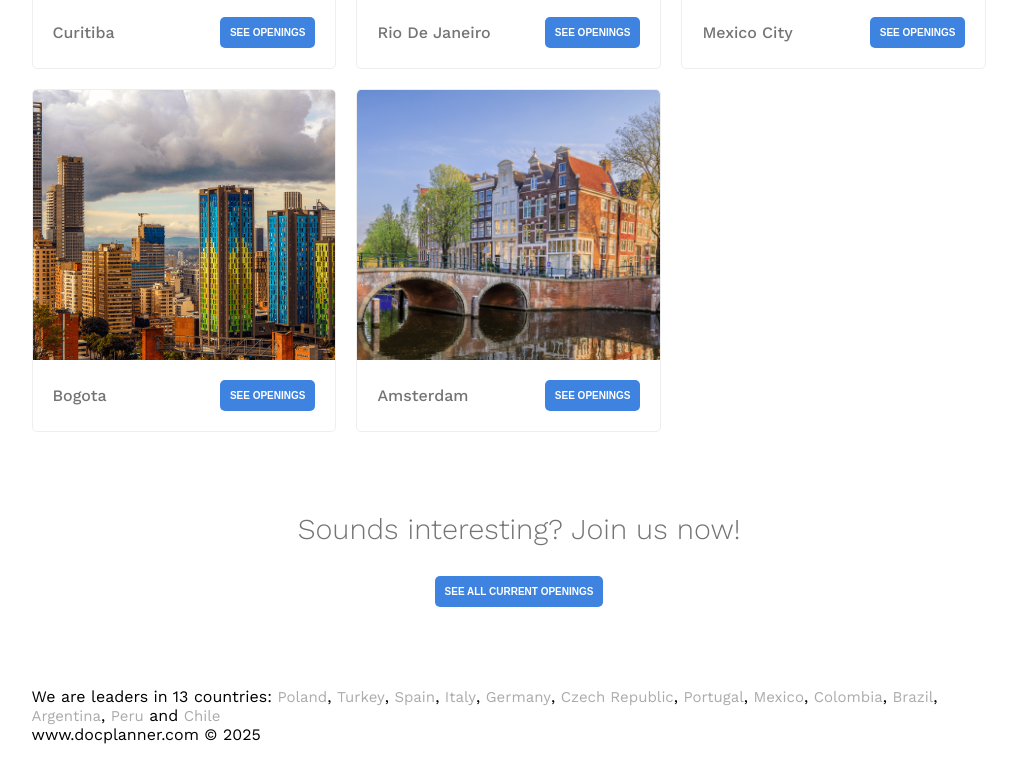
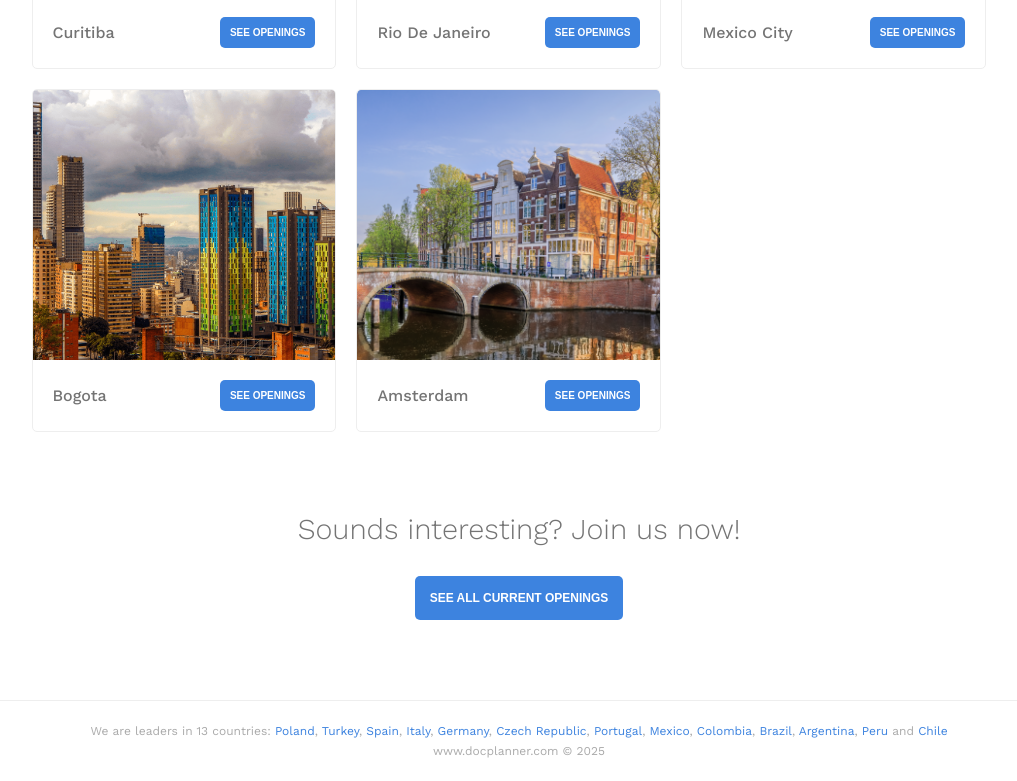
Before and after one commit to chbenamrane/css_checkpoint_02, a plain HTML site: page index.html in a window 1280 px wide. Shown: the part 2980-3761 px from the top of the page, without its empty margins (121-1138 px from the left). Before the commit the page ends 3724 px from the top, so only its background shows below. Drawn offline with nearby package versions, Linux system fonts and the light colour scheme.

Commit message:
Finishing the project

```diff
--- a/css/style.css
+++ b/css/style.css
@@ -383,6 +383,30 @@ header .navbar ul li .active {
   color: var(--secondary);
 }
 
+.section_03 .container .btn_3 {
+  font-size: 12px;
+  font-weight: 600;
+  padding: 15px;
+}
+
 /* End Section 03  */
 
 /* Start Footer */
+footer {
+  padding: 20px;
+  border-top: solid 1px #eee;
+}
+
+footer .container {
+  text-align: center;
+}
+
+footer .container p {
+  color: #aaa;
+  font-size: 12px;
+  line-height: 20px;
+}
+
+footer .container a {
+  font-size: 12px;
+}
--- a/index.html
+++ b/index.html
@@ -363,12 +363,20 @@
     <footer>
       <div class="container">
         <p>
-          We are leaders in 13 countries: <a href="">Poland</a>,
-          <a href="">Turkey</a>, <a href="">Spain</a>, <a href="">Italy</a>,
-          <a href="">Germany</a>, <a href="">Czech Republic</a>,
-          <a href="">Portugal</a>, <a href="">Mexico</a>,
-          <a href="">Colombia</a>, <a href="">Brazil</a>,
-          <a href="">Argentina</a>, <a href="">Peru</a> and <a href="">Chile</a>
+          We are leaders in 13 countries:
+          <a class="blue_link" href="">Poland</a>,
+          <a class="blue_link" href="">Turkey</a>,
+          <a class="blue_link" href="">Spain</a>,
+          <a class="blue_link" href="">Italy</a>,
+          <a class="blue_link" href="">Germany</a>,
+          <a class="blue_link" href="">Czech Republic</a>,
+          <a class="blue_link" href="">Portugal</a>,
+          <a class="blue_link" href="">Mexico</a>,
+          <a class="blue_link" href="">Colombia</a>,
+          <a class="blue_link" href="">Brazil</a>,
+          <a class="blue_link" href="">Argentina</a>,
+          <a class="blue_link" href="">Peru</a> and
+          <a class="blue_link" href="">Chile</a>
         </p>
         <p>www.docplanner.com © 2025</p>
       </div>
```
